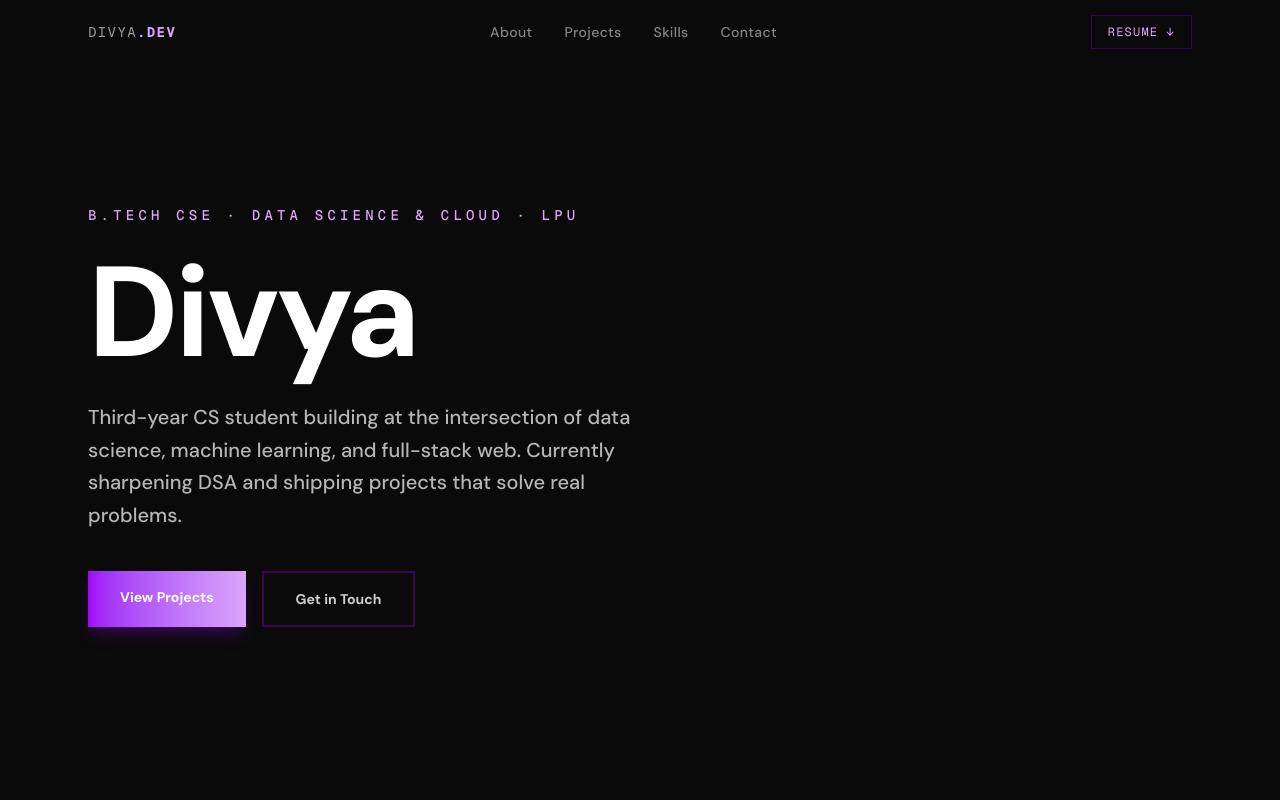
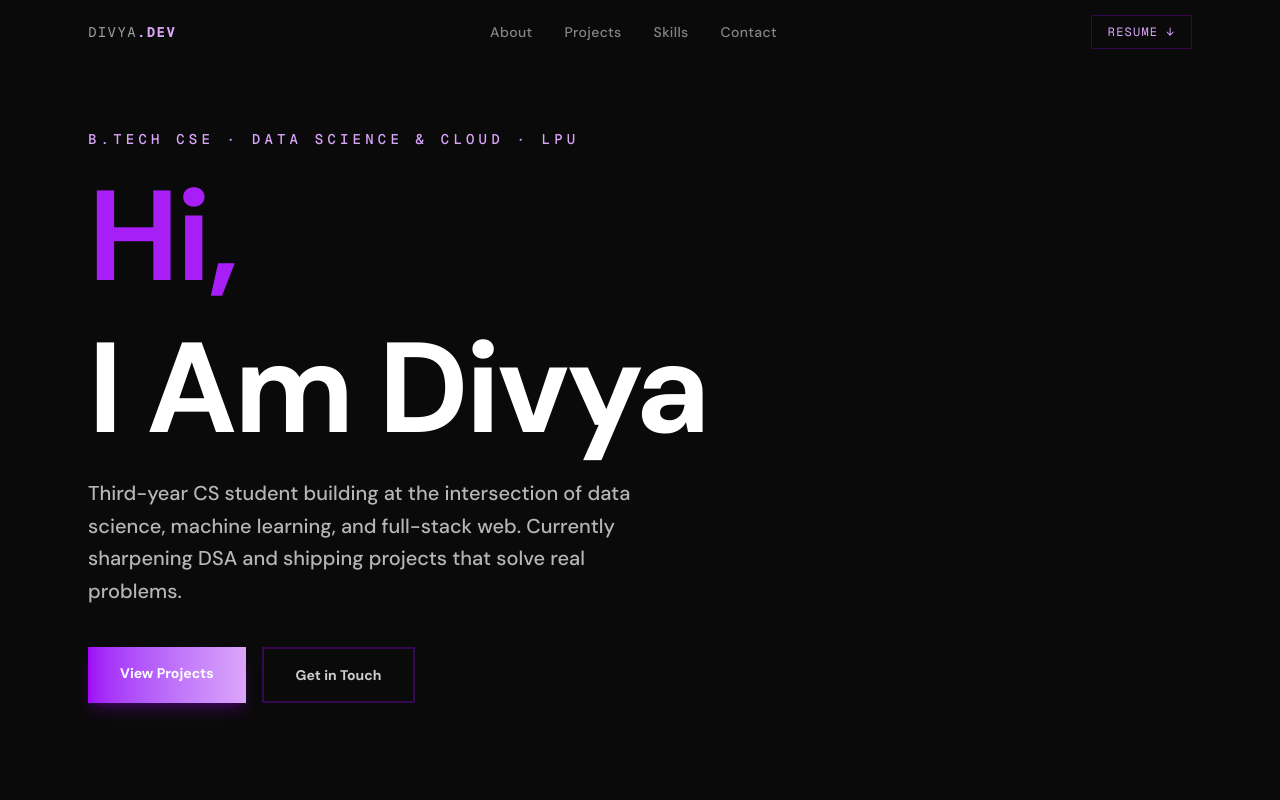
Before and after one commit to Divya0Sharma/PortfolioP2, a Next.js app: page / in a window 1280 px wide. Shown: the top 800 px of the page. Built offline with nearby package versions, Linux system fonts and the light colour scheme.

Commit message:
updated portfolio

```diff
--- a/app/page.tsx
+++ b/app/page.tsx
@@ -132,10 +132,14 @@ function Hero() {
         >
           B.Tech CSE · Data Science & Cloud · LPU
         </p>
-        <h1 className="text-6xl md:text-8xl lg:text-9xl font-bold text-white leading-[1.0] tracking-tight">
-          Divya
+        <h1 className="text-6xl md:text-8xl lg:text-9xl font-bold text-[#a71ef7] leading-[1.0] tracking-tight">
+          Hi,
           <br />
         </h1>
+        <h2 className="text-6xl md:text-8xl lg:text-9xl font-bold text-white leading-[1.0] tracking-tight">
+          I Am Divya
+          <br />
+        </h2>
         <p className="max-w-xl text-white/70 text-lg md:text-xl leading-relaxed font-medium">
           Third-year CS student building at the intersection of data science,
           machine learning, and full-stack web. Currently sharpening DSA and
```
